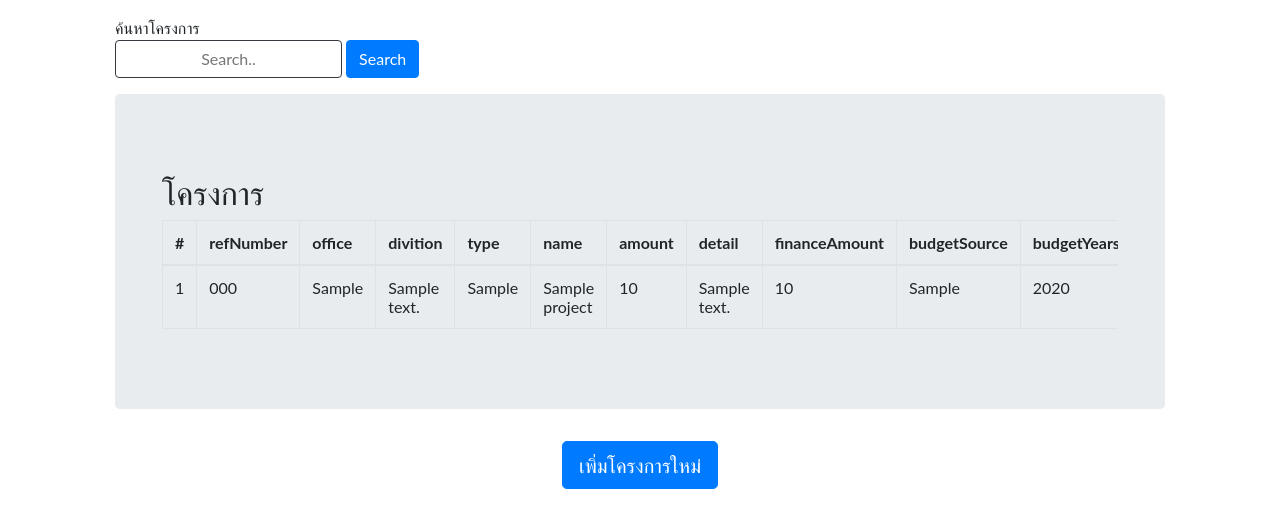
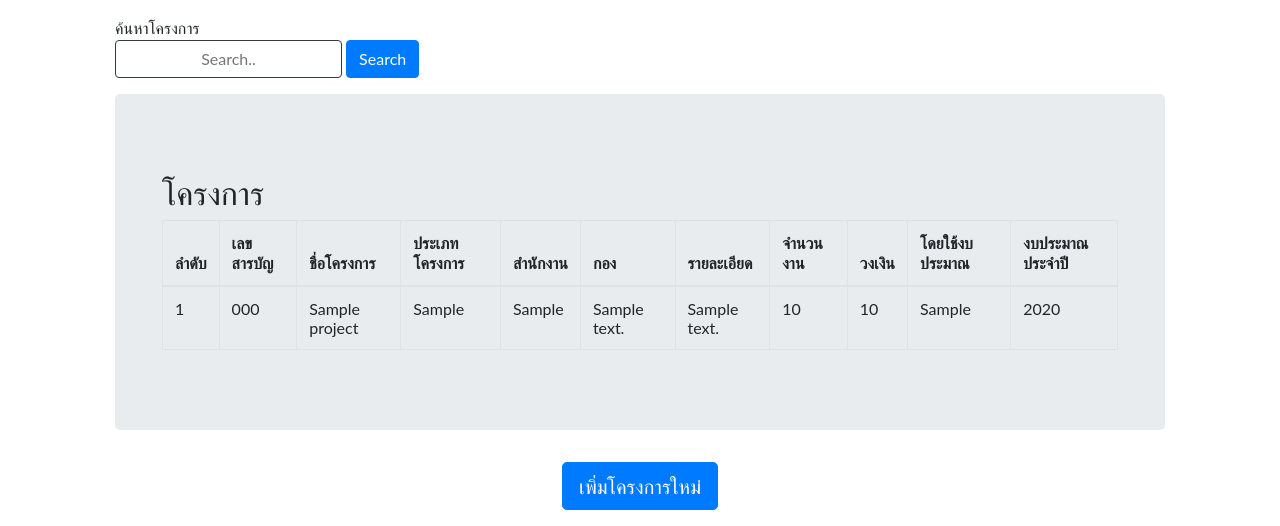
Before and after one commit to nadonez2943/NSM, a Flask app: page /datamain in a window 1280 px wide. Shown: the part 93-619 px from the top of the page. Run offline with Flask 2, Linux system fonts and the light colour scheme; tables that the repository leaves empty or names only in its code hold one stand-in row (values such as "Sample post"); some libraries are stand-ins or nearby versions.

Commit message:
Update home.html

```diff
--- a/APP/templates/home.html
+++ b/APP/templates/home.html
@@ -16,17 +16,17 @@
               <table class="table table-bordered">
                 <thead>
                   <tr>
-                    <th>#</th>
-                    <th>refNumber</th>
-                    <th>office</th>
-                    <th>divition </th>
-                    <th>type</th>
-                    <th>name</th>
-                    <th>amount</th>
-                    <th>detail</th>
-                    <th>financeAmount</th>
-                    <th>budgetSource</th>
-                    <th>budgetYears</th>
+                    <th>ลำดับ</th>
+                    <th>เลขสารบัญ</th>
+                    <th>ชื่อโครงการ</th>
+                    <th>ประเภทโครงการ</th>
+                    <th>สำนักงาน</th>
+                    <th>กอง </th>
+                    <th>รายละเอียด</th>
+                    <th>จำนวนงาน</th>
+                    <th>วงเงิน</th>
+                    <th>โดยใช้งบประมาณ</th>
+                    <th>งบประมาณประจำปี</th>
                   </tr>
                 </thead>
                 {% for row in row %}
@@ -34,12 +34,12 @@
                   <tr>
                     <td>{{ row[0] }}</td>
                     <td>{{ row[1] }}</td>
+                    <td>{{  row[5] }}</td>
+                    <td>{{ row[4] }}</td>
                     <td>{{  row[2] }}</td>
-                    <td>{{ row[3] }}</td>
-                    <td>{{  row[4] }}</td>
-                    <td>{{  row[5] }}</td>
+                    <td>{{  row[3] }}</td>
+                    <td>{{  row[7] }}</td>
                     <td>{{  row[6] }}</td>
-                    <td>{{  row[7] }}</td>
                     <td>{{  row[8] }}</td>
                     <td>{{  row[9] }}</td>
                     <td>{{  row[10] }}</td>
```
